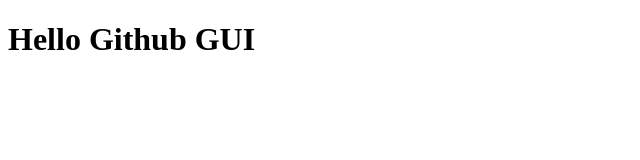
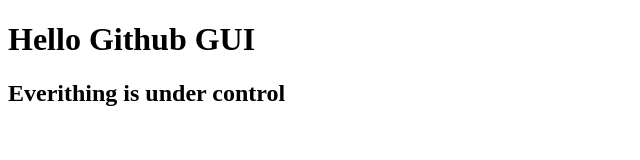
Before and after one commit to nunnasir/gui-test, a plain HTML site: page index.html in a window 1280 px wide. Shown: the whole page, without its empty margins (0-640 px from the left). Drawn offline with Linux system fonts and the light colour scheme.

Commit message:
second commit

```diff
--- a/index.html
+++ b/index.html
@@ -8,5 +8,6 @@
 </head>
 <body>
     <h1>Hello Github GUI</h1>
+    <h2>Everithing is under control</h2>
 </body>
 </html>
```
